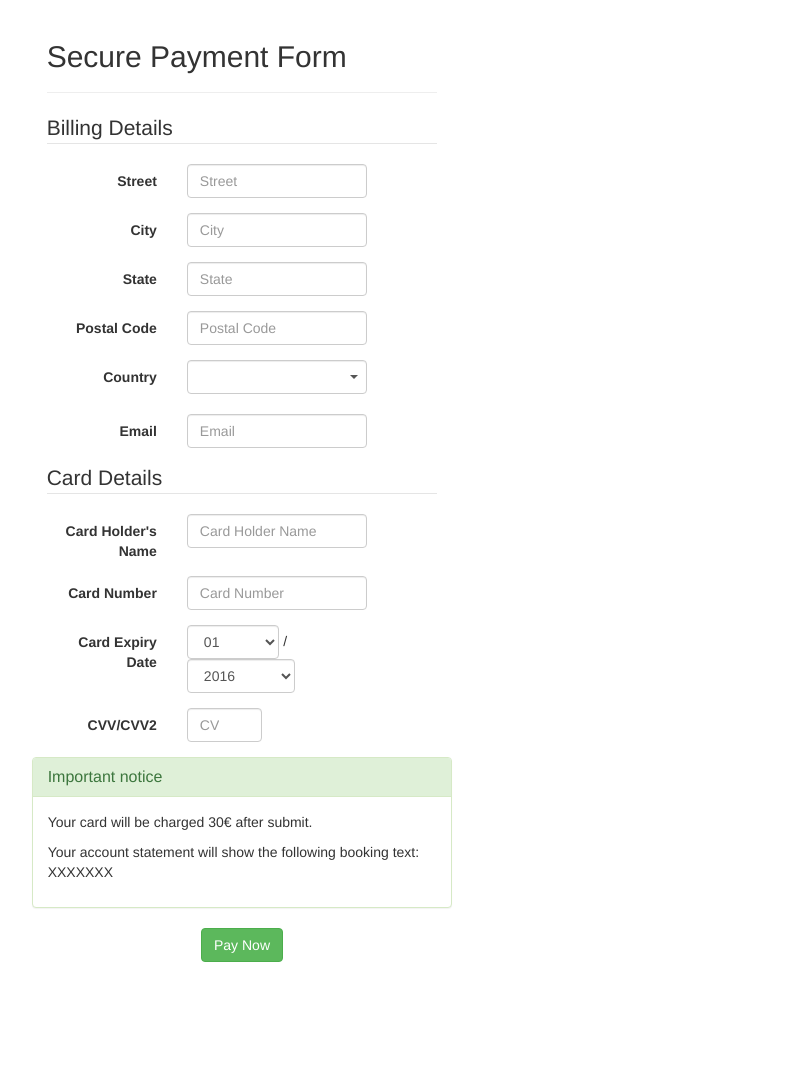
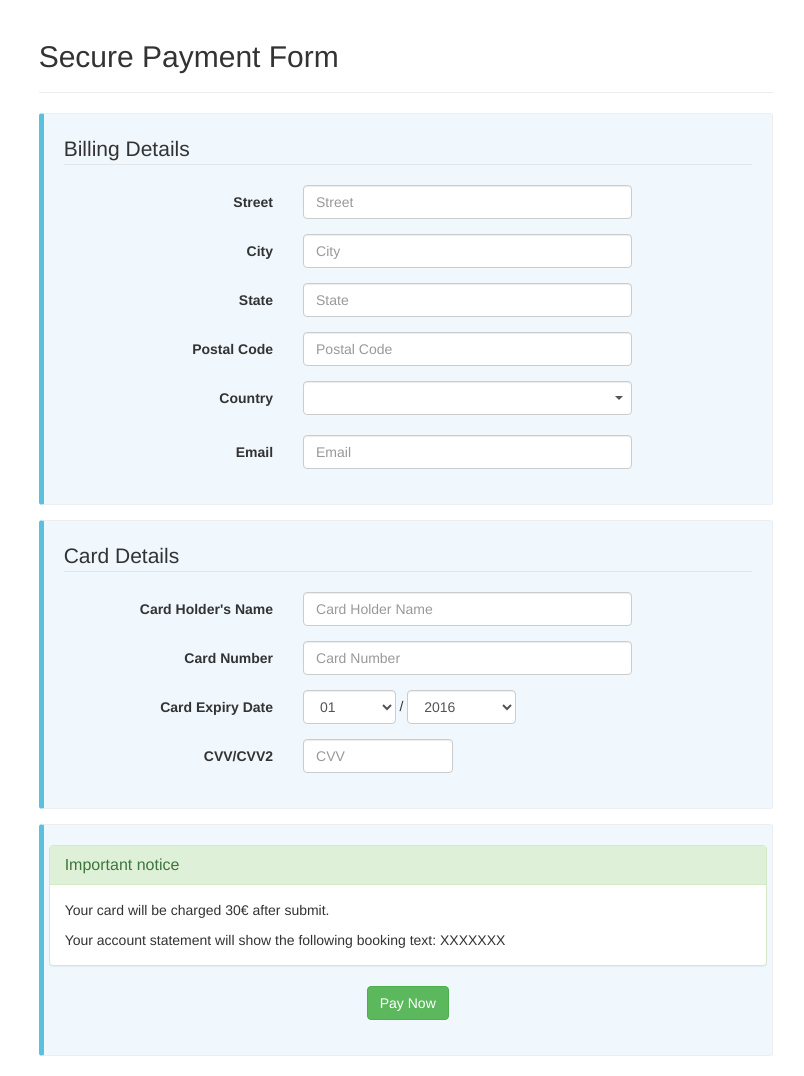
Before and after one commit to Cloudxtreme/payment26, a PHP site: page / in a window 1280 px wide. Shown: the whole page, without its empty margins (398-1202 px from the left). Before the commit the page ends 962 px from the top, so only its background shows below. Run offline with PHP 8.4, Linux system fonts and the light colour scheme; some libraries are stand-ins or nearby versions.

Commit message:
Callouts, Indentation

```diff
--- /dev/null
+++ b/css/cpratt-callouts.css
@@ -0,0 +1,56 @@
+.bs-callout {
+    padding: 20px;
+    margin: 20px 0;
+    border: 1px solid #eee;
+    border-left-width: 5px;
+    border-radius: 3px;
+}
+.bs-callout h4 {
+    margin-top: 0;
+    margin-bottom: 5px;
+}
+.bs-callout p:last-child {
+    margin-bottom: 0;
+}
+.bs-callout code {
+    border-radius: 3px;
+}
+.bs-callout+.bs-callout {
+    margin-top: -5px;
+}
+.bs-callout-default {
+    border-left-color: #777;
+}
+.bs-callout-default h4 {
+    color: #777;
+}
+.bs-callout-primary {
+    border-left-color: #428bca;
+}
+.bs-callout-primary h4 {
+    color: #428bca;
+}
+.bs-callout-success {
+    border-left-color: #5cb85c;
+}
+.bs-callout-success h4 {
+    color: #5cb85c;
+}
+.bs-callout-danger {
+    border-left-color: #d9534f;
+}
+.bs-callout-danger h4 {
+    color: #d9534f;
+}
+.bs-callout-warning {
+    border-left-color: #f0ad4e;
+}
+.bs-callout-warning h4 {
+    color: #f0ad4e;
+}
+.bs-callout-info {
+    border-left-color: #5bc0de;
+}
+.bs-callout-info h4 {
+    color: #5bc0de;
+}
--- a/index.php
+++ b/index.php
@@ -9,6 +9,7 @@
     <link rel="stylesheet" href="css/bootstrapValidator-min.css"/>
     <link rel="stylesheet" href="http://netdna.bootstrapcdn.com/font-awesome/4.0.3/css/font-awesome.css" />
     <link rel="stylesheet" href="css/bootstrap-side-notes.css" />
+    <link rel="stylesheet" href="css/cpratt-callouts.css">
     <style type="text/css">
       .col-centered {
           display:inline-block;
@@ -225,14 +226,13 @@ $(document).ready(function() {
               form$.get(0).submit();
           }
       }
-
-
     </script>
   </head>
   <body>
-<form action="" method="POST" id="payment-form" class="form-horizontal">
-  <div class="row row-centered">
-  <div class="col-md-4 col-md-offset-4">
+    <div class="row">
+      <div class="col-md-4 col-lg-4 col-xs-12">
+      </div>
+      <div class="col-md-7  col-lg-7 col-xs-12">
         <div class="page-header">
           <h2 class="gdfg">Secure Payment Form</h2>
         </div>
@@ -244,7 +244,7 @@ $(document).ready(function() {
         </noscript>
         <?php
           require 'lib/Stripe.php';
-
+          //var_dump($_POST);
           if ($_POST) {
             Stripe::setApiKey("sk_test_IUz6zrnBkj94Rheo7LpYIKXx");
             $error = '';
@@ -277,8 +277,9 @@ if ($_POST) {
             <?= $error ?>
           </span>
         <?php endif; ?>
+        <form action="" method="POST" id="payment-form" class="form-horizontal">
+          <div class="bs-callout bs-callout-info">
             <fieldset>
-
               <!-- Form Name -->
               <legend>Billing Details</legend>
 
@@ -331,6 +332,8 @@ if ($_POST) {
                 </div>
               </div>
             </fieldset>
+          </div>
+          <div class="bs-callout bs-callout-info">
             <fieldset>
               <legend>Card Details</legend>
 
@@ -383,7 +386,6 @@ if ($_POST) {
                   </div>
                 </div>
               </div>
-
               <!-- CVV -->
               <div class="form-group">
                 <label class="col-sm-4 control-label" for="textinput">CVV/CVV2</label>
@@ -391,7 +393,10 @@ if ($_POST) {
                   <input type="text" id="cvv" placeholder="CVV" maxlength="4" class="card-cvc form-control">
                 </div>
               </div>
-
+            </fieldset>
+          </div>
+          <div class="bs-callout bs-callout-info">
+            <fieldset>
               <!-- Important notice -->
               <div class="form-group">
               <div class="panel panel-success">
@@ -404,7 +409,6 @@ if ($_POST) {
                     XXXXXXX </p>
                 </div>
               </div>
-
               <!-- Submit -->
               <div class="control-group">
                 <div class="controls">
@@ -414,6 +418,11 @@ if ($_POST) {
                 </div>
               </div>
             </fieldset>
+          </div>
         </form>
+      </div>
+      <!-- end col -->
+    </div>
+    <!-- end row -->
   </body>
 </html>
```
Lines whose indentation alone changed are shown as unchanged.
